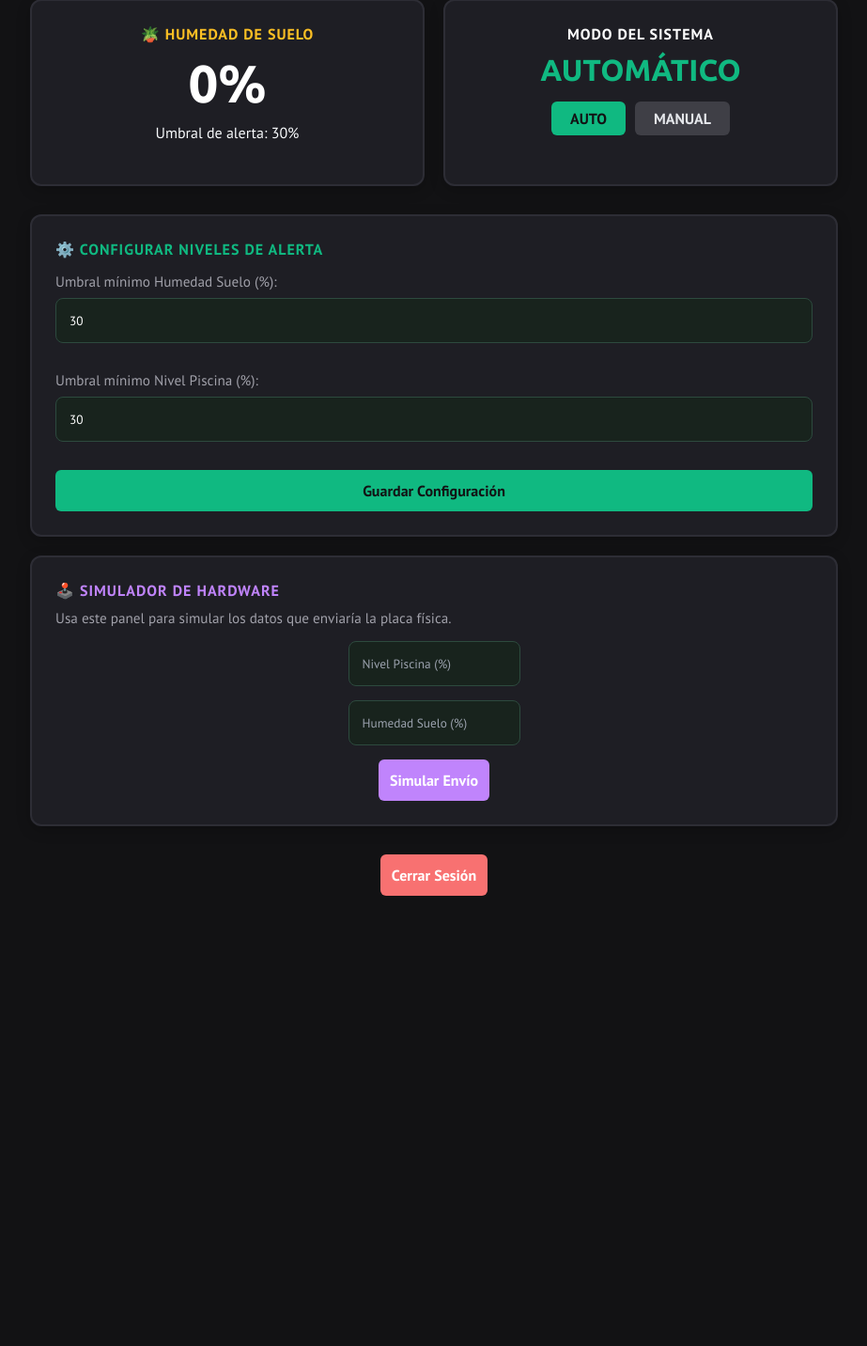
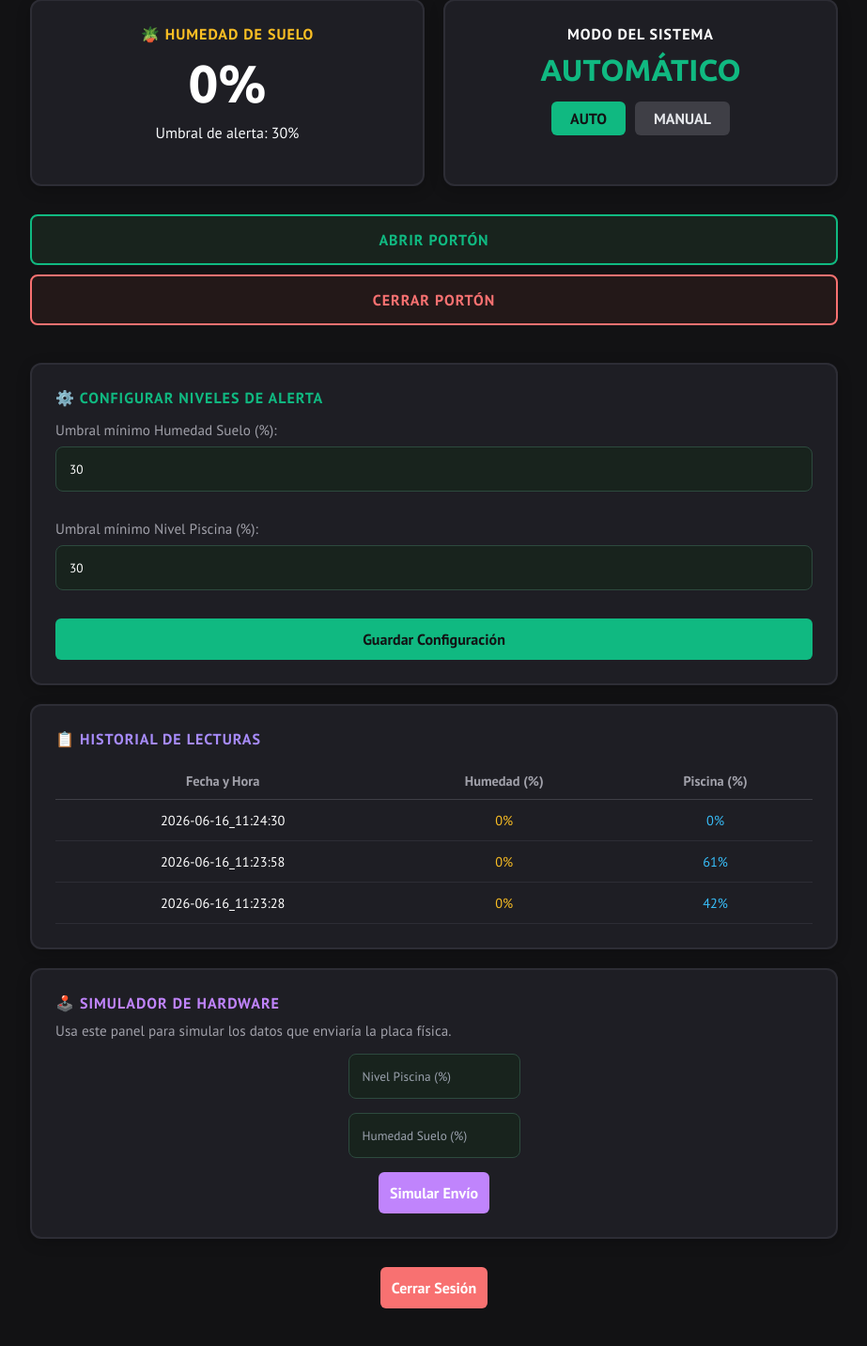
Before and after one commit to NathanaelPerez02/Finca-Inteligente-IoT, a PHP site: page /principal.php in a window 1280 px wide. Shown: the part 380-1812 px from the top of the page at 94% size, without its empty margins (178-1101 px from the left). Before the commit the page ends 1333 px from the top, so only its background shows below. Run offline with PHP 8.4, Linux system fonts and the light colour scheme; the visitor is signed in with stand-in values (Sample User, id 1); data that the repository does not hold is empty.

Commit message:
arreglando panel de control

```diff
--- a/css/estilos.css
+++ b/css/estilos.css
@@ -326,6 +326,71 @@ a:hover {
     animation: pulso-rojo 1.5s infinite !important;
 }
 
+.btn-abrir, .btn-cerrar {
+    padding: 15px;
+    border-radius: 8px;
+    font-weight: bold;
+    width: 100%; /* Ocupan todo el ancho en móvil */
+    margin-bottom: 10px;
+    cursor: pointer;
+    transition: all 0.3s ease;
+    text-transform: uppercase;
+    letter-spacing: 1px;
+}
+
+/* Estilo para Abrir (Verde IoT) */
+.btn-abrir {
+    background-color: #18231d;
+    color: #10B981;
+    border: 2px solid #10B981;
+}
+
+.btn-abrir:hover {
+    background-color: rgba(16, 185, 129, 0.1);
+}
+
+/* Estilo para Cerrar (Rojo Alerta) */
+.btn-cerrar {
+    background-color: #231818;
+    color: #f87171;
+    border: 2px solid #f87171;
+}
+
+.btn-cerrar:hover {
+    background-color: rgba(248, 113, 113, 0.1);
+}
+
+/* =========================================
+   TABLA DE HISTORIAL RESPONSIVA
+   ========================================= */
+.table-responsive {
+    width: 100%;
+    overflow-x: auto; /* Permite scroll horizontal solo dentro de la tabla */
+    -webkit-overflow-scrolling: touch; /* Scroll suave en móviles */
+    margin-top: 15px;
+}
+
+.table-historial {
+    width: 100%;
+    border-collapse: collapse;
+    font-size: 0.9rem; /* Letra un poco más pequeña para encajar mejor */
+    text-align: center;
+}
+
+.table-historial th {
+    color: #a1a1aa;
+    padding: 10px;
+    border-bottom: 1px solid #3f3f46;
+    white-space: nowrap; /* Evita que los títulos se partan en dos líneas */
+}
+
+.table-historial td {
+    color: #ffffff;
+    padding: 12px 10px;
+    border-bottom: 1px solid #2d2d35;
+    white-space: nowrap; /* Mantiene la fecha en una sola línea */
+}
+
 /* =========================================
    ADAPTACIÓN PARA TELÉFONOS (Móvil y Tablets)
    ========================================= */
--- a/principal.php
+++ b/principal.php
@@ -34,21 +34,6 @@ $distancia_inicial = (int)($datos_user['acceso_actual'] ?? 100);
     <meta name="viewport" content="width=device-width, initial-scale=1.0">
     <title>Panel Principal - Finca Inteligente</title>
     <link rel="stylesheet" href="css/estilos.css">
-    <style>
-        /* Mantenemos tu animación de alerta roja aquí o pásala a estilos.css */
-        @keyframes pulso-rojo {
-            0% { box-shadow: 0 0 0 0 rgba(248, 113, 113, 0.5); border-color: rgba(248, 113, 113, 0.6); }
-            70% { box-shadow: 0 0 0 10px rgba(248, 113, 113, 0); border-color: rgba(248, 113, 113, 1); }
-            100% { box-shadow: 0 0 0 0 rgba(248, 113, 113, 0); border-color: rgba(248, 113, 113, 0.6); }
-        }
-        .card-ocupada-anim {
-            animation: pulso-rojo 1.5s infinite;
-        }
-        /* Transición suave para cuando cambia el color del borde por JS */
-        #tarjeta_acceso {
-            transition: all 0.3s ease;
-        }
-    </style>
 </head>
 <body>
     <main class="dashboard-container">
@@ -89,6 +74,11 @@ $distancia_inicial = (int)($datos_user['acceso_actual'] ?? 100);
 
         </section>
 
+        <section class="puerta-controles" style="margin-bottom: 30px;">
+            <button class="btn-abrir">Abrir Portón</button>
+            <button class="btn-cerrar">Cerrar Portón</button>
+        </section>
+
         <section class="control-section">
 
             <div class="dash-card card-form">
@@ -108,6 +98,39 @@ $distancia_inicial = (int)($datos_user['acceso_actual'] ?? 100);
 
                     <button type="submit" name="actualizar_umbrales" class="btn">Guardar Configuración</button>
                 </form>
+            </div>
+
+            <div class="dash-card card-form">
+                <h3 style="color: #a78bfa; margin-bottom: 10px;">📋 Historial de Lecturas</h3>
+
+                <div class="table-responsive">
+                    <table class="table-historial">
+                        <thead>
+                            <tr>
+                                <th>Fecha y Hora</th>
+                                <th>Humedad (%)</th>
+                                <th>Piscina (%)</th>
+                            </tr>
+                        </thead>
+                        <tbody>
+                            <tr>
+                                <td>2026-06-16_11:24:30</td>
+                                <td class="text-yellow">0%</td>
+                                <td class="text-blue">0%</td>
+                            </tr>
+                            <tr>
+                                <td>2026-06-16_11:23:58</td>
+                                <td class="text-yellow">0%</td>
+                                <td class="text-blue">61%</td>
+                            </tr>
+                            <tr>
+                                <td>2026-06-16_11:23:28</td>
+                                <td class="text-yellow">0%</td>
+                                <td class="text-blue">42%</td>
+                            </tr>
+                        </tbody>
+                    </table>
+                </div>
             </div>
 
             <div class="dash-card card-form">
@@ -132,8 +155,6 @@ $distancia_inicial = (int)($datos_user['acceso_actual'] ?? 100);
 
     <script src="js/main.js"></script>
     <script>
-        // Tu script de JS permanece exactamente igual,
-        // ya que los IDs de los elementos HTML se han conservado.
         function actualizarSensores() {
             fetch('get_datos.php')
                 .then(respuesta => respuesta.json())
@@ -169,7 +190,7 @@ $distancia_inicial = (int)($datos_user['acceso_actual'] ?? 100);
                         }
                         else {
                             tituloAcceso.innerText = "🟢 ACCESO LIBRE";
-                            tituloAcceso.style.color = "#10B981"; // Cambiado al verde principal
+                            tituloAcceso.style.color = "#10B981";
                             textoEstado.innerText = "DESPEJADO";
                             textoEstado.style.color = "#ffffff";
                             tarjeta.style.borderColor = "#10B981";
```
